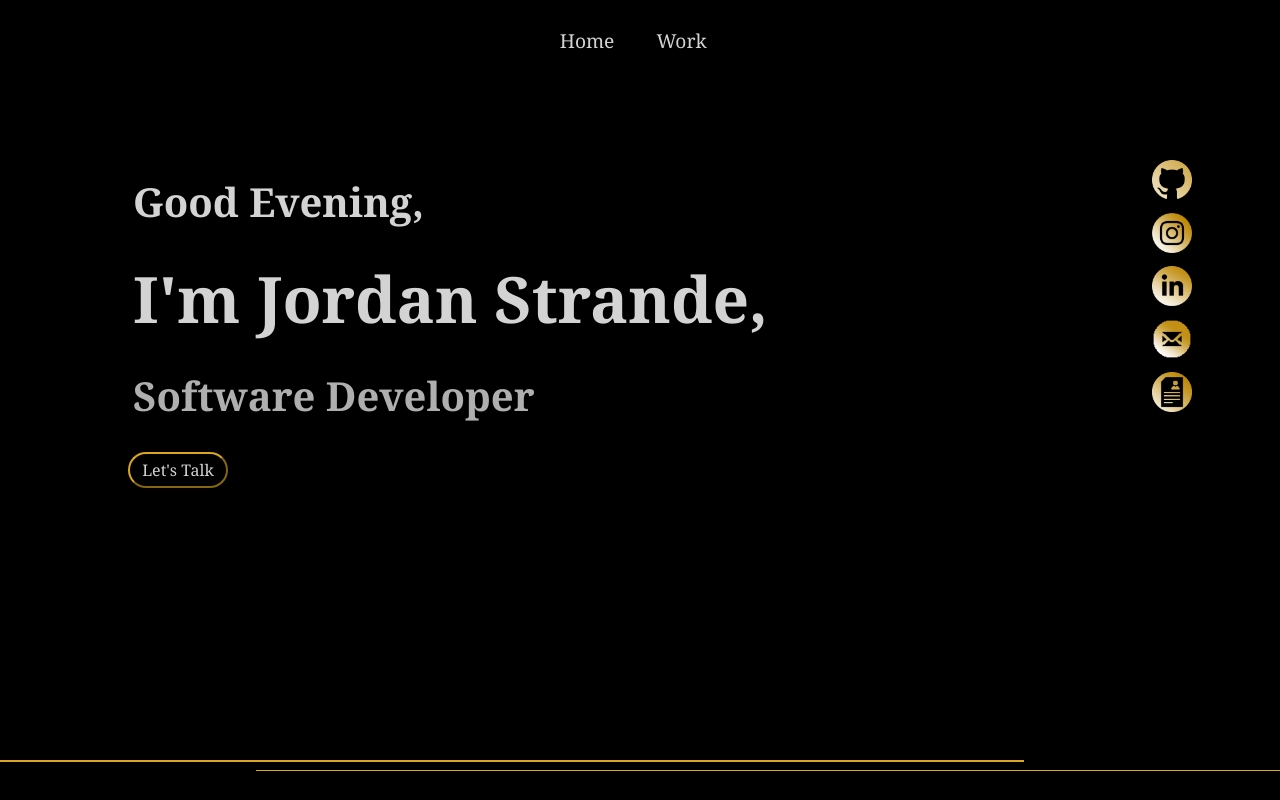
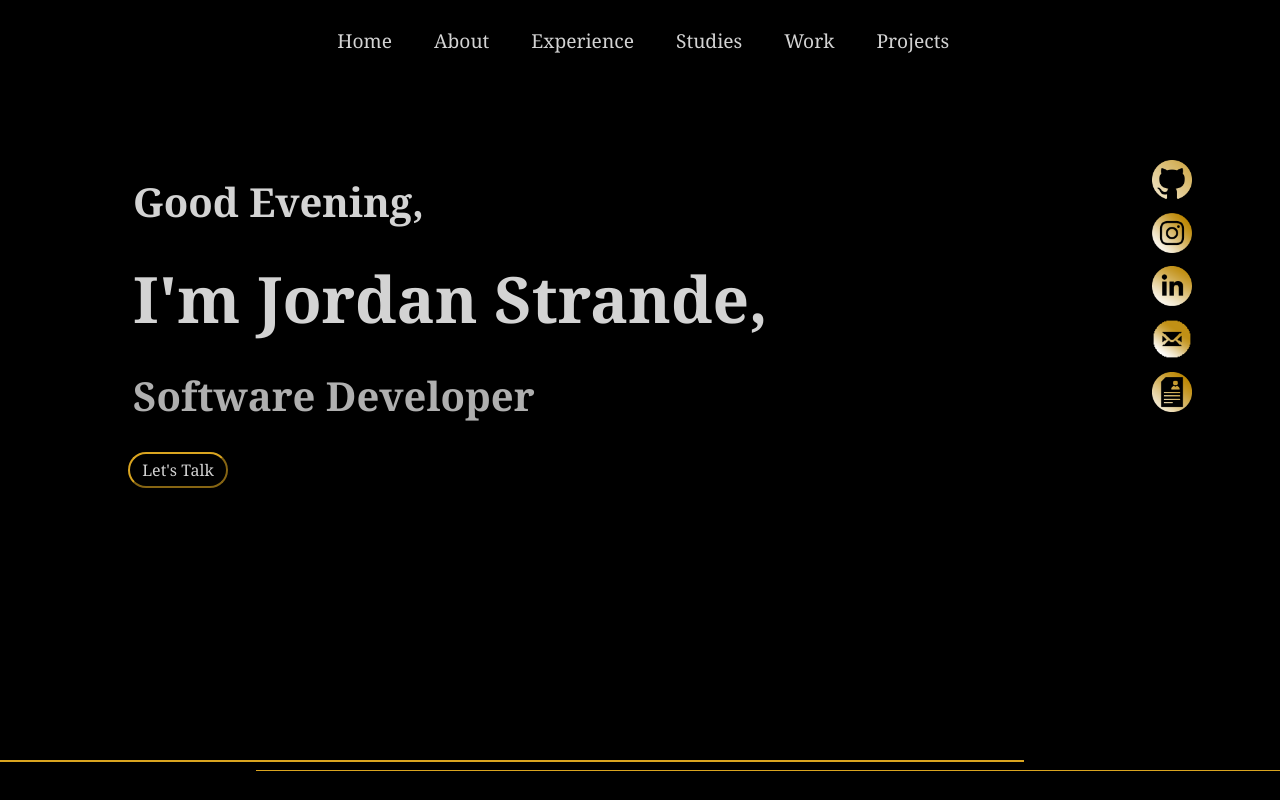
Before and after one commit to jstrande99/jstrande-react, a React (Create React App) app: page / in a window 1280 px wide. Shown: the top 800 px of the page. Built offline with nearby package versions, Linux system fonts and the light colour scheme.

Commit message:
Updated Navbar

```diff
--- a/src/App.css
+++ b/src/App.css
@@ -7,17 +7,6 @@
   background-color: black;
   color: lightgrey;
 }
-.home,
-.services,
-.products,
-.sign-up {
-  display: flex;
-  /* height: 90vh; */
-  align-items: center;
-  justify-content: center;
-  font-size: 3rem;
-}
-
 .bodies{
   height: 85vh;
   position: relative;
@@ -44,9 +33,3 @@
   color: #fff;
   font-size: 100px;
 }
-
-@media screen and (max-width: 960px) {
-  /* .smallBody{
-    height: 75vh;
-  } */
-}
--- a/src/Components/NavBar.css
+++ b/src/Components/NavBar.css
@@ -1,5 +1,4 @@
 .navbar {
-    /* background: rgb(50, 50, 50); */
     height: 10vh;
     display: flex;
     justify-content: center;
@@ -9,8 +8,7 @@
     top: 0;
     z-index: 999;
     color: lightgray;
-    background: black ;
-    /* background-color: rgb(50, 50, 50); */
+    background: black;
   }
 
   .navbar-container {
@@ -19,31 +17,12 @@
     align-items: center;
     height: 80px;
     max-width: 1500px;
-    /* border-radius: 15vh;
-    background-color: rgb(50, 50, 50); */
     padding-left: 3vw;
-  }
-
-  .navbar-logo {
-    color: lightgray;
-    justify-self: start;
-    margin-left: 20px;
-    cursor: pointer;
-    text-decoration: none;
-    font-size: 2rem;
-    display: flex;
-    align-items: center;
-    background: transparent;
-  }
-
-  .fa-typo3 {
-    margin-left: 0.5rem;
-    font-size: 1.8rem;
   }
 
   .nav-menu {
     display: grid;
-    grid-template-columns: repeat(4, auto);
+    grid-template-columns: repeat(6, auto);
     grid-gap: 10px;
     list-style: none;
     text-align: center;
@@ -63,7 +42,6 @@
     text-decoration: none;
     padding: 0.5rem 1rem;
     height: 100%;
-    /* background-color: rgb(50, 50, 50); */
     background-color: black;
   }
 
@@ -105,7 +83,6 @@
       padding: 20px;
       overflow: hidden;
       margin-bottom: 10rem;
-      /* background-color: rgb(50, 50, 50); */
       background-color: black;
     }
 
@@ -129,13 +106,6 @@
       display: table;
     }
 
-    .navbar-logo {
-      position: absolute;
-      top: 0;
-      left: 2rem;
-      transform: translate(25%, 50%);
-    }
-
     .menu-icon {
       display: block;
       position: absolute;
@@ -150,19 +120,4 @@
       color: lightgray;
       font-size: 2rem;
     }
-
-    .nav-links-mobile {
-      display: block;
-      text-align: center;
-      margin: 2rem auto;
-      border-radius: 4px;
-      width: 80%;
-      text-decoration: none;
-      font-size: 1.5rem;
-      background-color: transparent;
-      color: lightgray;
-      padding: 14px 20px;
-      border: 1px solid #fff;
-      transition: all 0.3s ease-out;
-    }
   }
--- a/src/Components/NavBar.js
+++ b/src/Components/NavBar.js
@@ -13,9 +13,6 @@ export function Navbar() {
         <>
             <nav className='navbar'>
                 <div className='navbar-container'>
-                    {/* <Link to="/#Home" className="navbar-logo" onClick={closeMobileMenu}>
-                       JS <i className='fab fab-typo3' />
-                    </Link> */}
                     <div className='menu-icon' onClick={handleClick}>
                         <i className={click ? 'fas fa-times' : 'fas fa-bars'}></i>
                     </div>
@@ -26,15 +23,30 @@ export function Navbar() {
                             </Link>
                         </li>
                         <li className='nav-item'>
+                            <Link to='/#About' className='nav-links' onClick={closeMobileMenu}>
+                                About
+                            </Link>
+                        </li>
+                        <li className='nav-item'>
+                            <Link to='/#Languages' className='nav-links' onClick={closeMobileMenu}>
+                                Experience
+                            </Link>
+                        </li>
+                        <li className='nav-item'>
+                            <Link to='/#Studies' className='nav-links' onClick={closeMobileMenu}>
+                                Studies
+                            </Link>
+                        </li>
+                        <li className='nav-item'>
                             <Link to='/#Work' className='nav-links' onClick={closeMobileMenu}>
                                 Work
                             </Link>
                         </li>
-                        {/* <li className='nav-item'>
-                            <Link to='/studies' className='nav-links' onClick={closeMobileMenu}>
-                                Studies
+                        <li className='nav-item'>
+                            <Link to='/#Studies' className='nav-links' onClick={closeMobileMenu}>
+                                Projects
                             </Link>
-                        </li> */}
+                        </li>
                     </ul>
                 </div>
             </nav>
--- a/src/Pages/Home.js
+++ b/src/Pages/Home.js
@@ -34,36 +34,36 @@ export default function Home(props) {
                     </div>
                 </div>
             </div>
-            <div className='sectionOne'>
+            <div className='sectionOne' id='About'>
                 <div className='line2'></div>
                 <div className='line1'></div>
                 <h1 className='title'>About Me</h1>
             </div>
-            <div id='Languages' className='smallBody'>
+            <div className='smallBody'>
                 <About />
             </div>
-            <div className='sectionOne'>
+            <div className='sectionOne' id='Languages'>
                 <div className='line2'></div>
                 <div className='line1'></div>
                 <h1 className='title'>Experience</h1>
             </div>
-            <div id='Languages' className='smallBody'>
+            <div className='smallBody'>
                 <Languages />
             </div>
-            <div className='sectionOne'>
+            <div className='sectionOne' id='Studies'>
                 <div className='line2'></div>
                 <div className='line1'></div>
                 <h1 className='title'>Academics</h1>
             </div>
-            <div id='Languages' className='smallBody'>
+            <div className='smallBody'>
                 <Studies />
             </div>
-            <div className='sectionOne'>
+            <div className='sectionOne' id='Work'>
                 <div className='line2'></div>
                 <div className='line1'></div>
                 <h1 className='title'>Work</h1>
             </div>
-            <div id='Work' className='smallBody'>
+            <div className='smallBody'>
                 <Work />
             </div>
             <div>
```
